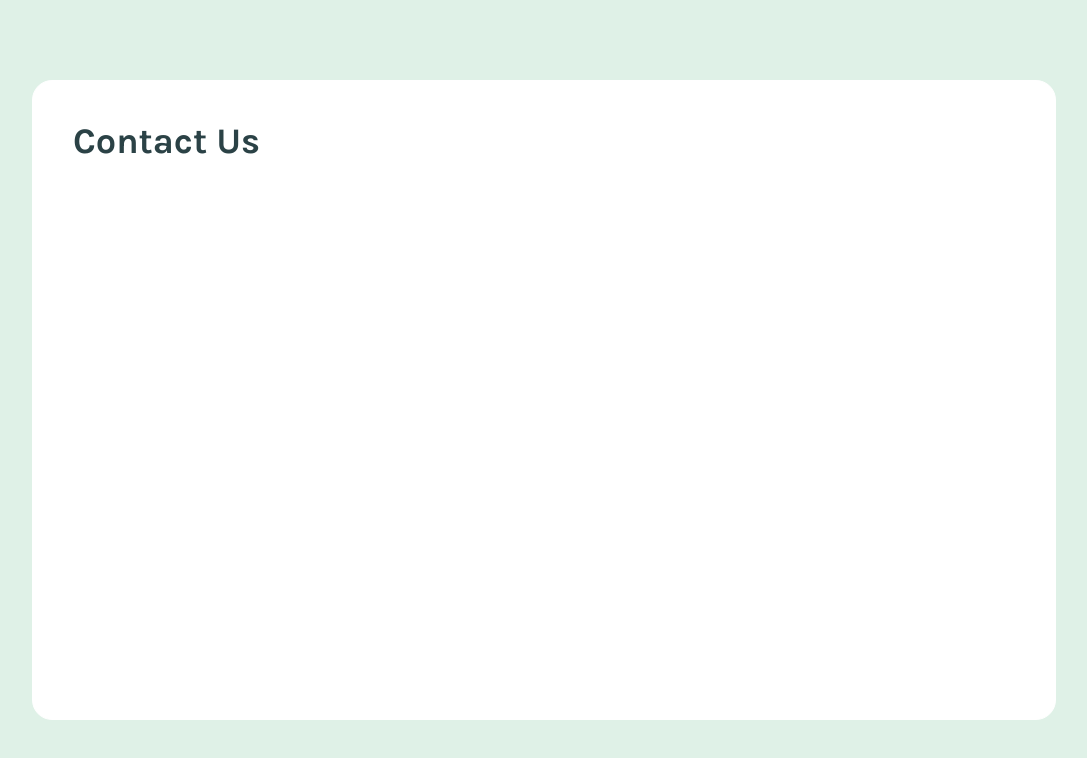
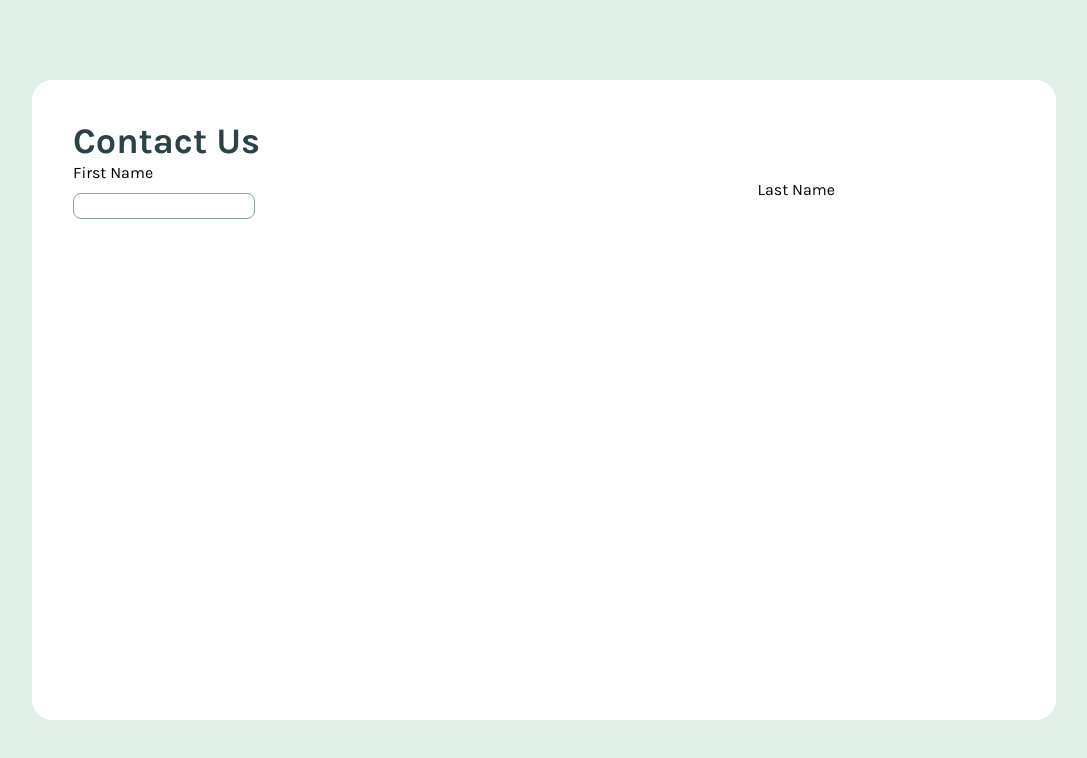
Before and after one commit to lavollmer/contact-form, a React (Vite) app: page / in a window 1280 px wide. Shown: the top 758 px of the page, without its empty margins (96-1183 px from the left). Built offline with nearby package versions, Linux system fonts and the light colour scheme.

Commit message:
creating the first form input box

```diff
--- a/src/App.css
+++ b/src/App.css
@@ -17,4 +17,5 @@
   border: 1px solid white;
   padding: 40px;
   border-radius: 20px;
+  font-family:karla;
 }
--- a/src/App.jsx
+++ b/src/App.jsx
@@ -4,10 +4,26 @@ import "./index.css";
 function App() {
   return (
     <>
-      <div className="screen font-karla">
+      <div className="screen">
         <div className="boxy">
           <div>
             <h1 className="text-grey-dark font-bold text-4xl">Contact Us</h1>
+          </div>
+          {/* first line of the form */}
+          <div>
+            <div>
+              <form className="flex flex-row justify-between items-center">
+                <div className="flex flex-col justify-start space-y-2">
+                  <label className="text-md">First Name</label>
+                  <input type="text" id="text" className="border border-grey-medium rounded-lg" />
+                </div>
+                <div>
+                  <label>Last Name</label>
+                  <input type="text" id="text" />
+                </div>
+              </form>
+            </div>
+            <div></div>
           </div>
         </div>
       </div>
```
